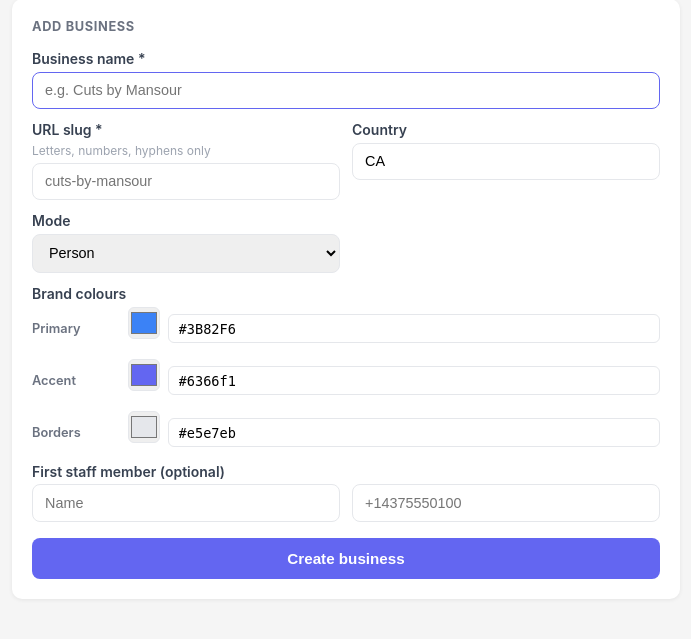
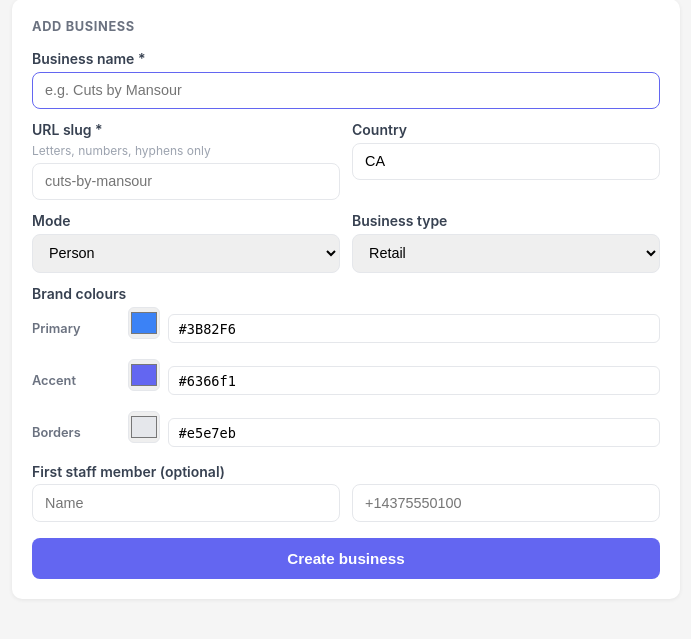
Before and after one commit to selimmans/QueueLight, a Django app: page /platform/ in a window 1280 px wide. Shown: the part 182-821 px from the top of the page, without its empty margins (294-985 px from the left). Run offline with Django 5.2, Linux system fonts and the light colour scheme; the visitor is signed in with stand-in values (Sample User, id 1); data that the repository does not hold is empty.

Commit message:
feat: add business type selector to platform create form

```diff
--- a/dashboard/templates/dashboard/platform.html
+++ b/dashboard/templates/dashboard/platform.html
@@ -155,7 +155,13 @@
               <option value="batch">Batch</option>
             </select>
           </div>
-          <div></div>
+          <div>
+            <label for="biz_type">Business type</label>
+            <select id="biz_type" name="business_type">
+              <option value="retail">Retail</option>
+              <option value="clinic">Clinic</option>
+            </select>
+          </div>
         </div>
 
         <label>Brand colours</label>
--- a/dashboard/views.py
+++ b/dashboard/views.py
@@ -384,6 +384,7 @@ class PlatformDashboardView(View):
             name = request.POST.get("name", "").strip()
             slug = request.POST.get("slug", "").strip() or slugify(name)
             mode = request.POST.get("mode", Business.MODE_PERSON)
+            business_type = request.POST.get("business_type", "retail").strip()
             logo_colour = request.POST.get("logo_colour", "#3B82F6").strip()
             colour_accent = request.POST.get("colour_accent", "#6366f1").strip()
             colour_border = request.POST.get("colour_border", "#e5e7eb").strip()
@@ -409,6 +410,7 @@ class PlatformDashboardView(View):
                 name=name,
                 slug=slug,
                 mode=mode,
+                business_type=business_type,
                 logo_colour=logo_colour,
                 colour_accent=colour_accent,
                 colour_border=colour_border,
```
